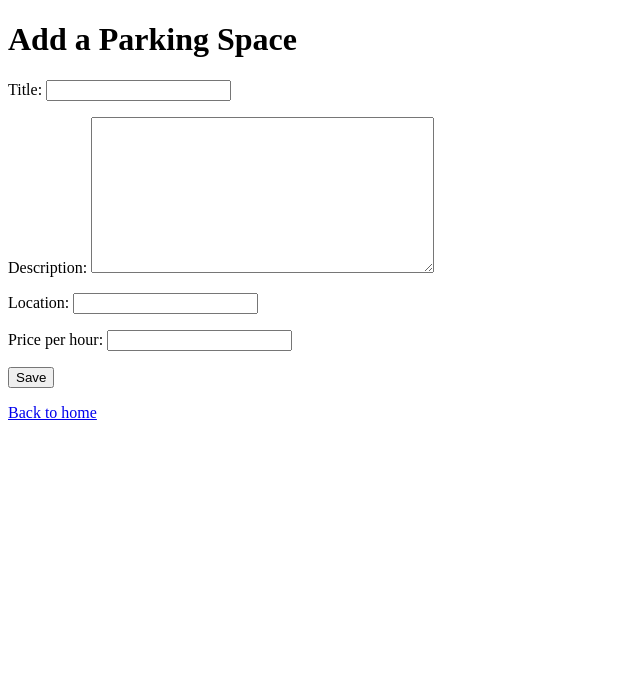
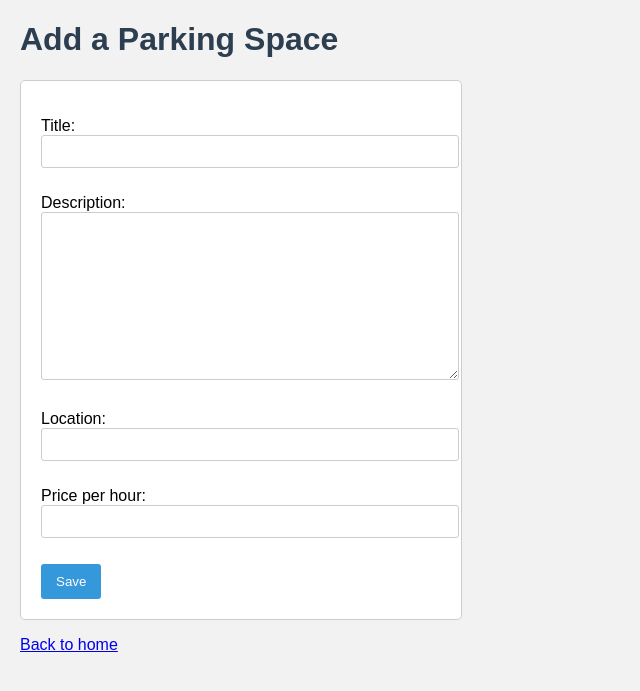
Before and after one commit to BorisKonov/cityparkr_app, a Django app: page /add/ in a window 1280 px wide. Shown: the top 691 px of the page, without its empty margins (0-640 px from the left). Run offline with Django 5.2, Linux system fonts and the light colour scheme; the visitor is signed in with stand-in values (Sample User, id 1).

Commit message:
Add basic CSS for homepage and form

```diff
--- /dev/null
+++ b/marketplace/static/marketplace/style.css
@@ -0,0 +1,51 @@
+body {
+    font-family: Arial, sans-serif;
+    background-color: #f2f2f2;
+    margin: 20px;
+}
+
+h1 {
+    color: #2c3e50;
+}
+
+ul {
+    list-style-type: none;
+    padding: 0;
+}
+
+li {
+    background-color: #fff;
+    border: 1px solid #ccc;
+    margin-bottom: 10px;
+    padding: 15px;
+    border-radius: 5px;
+}
+
+form {
+    background-color: #fff;
+    padding: 20px;
+    border-radius: 5px;
+    border: 1px solid #ccc;
+    max-width: 400px;
+}
+
+input, textarea {
+    width: 100%;
+    padding: 8px;
+    margin-bottom: 10px;
+    border-radius: 3px;
+    border: 1px solid #ccc;
+}
+
+button {
+    background-color: #3498db;
+    color: white;
+    padding: 10px 15px;
+    border: none;
+    border-radius: 3px;
+    cursor: pointer;
+}
+
+button:hover {
+    background-color: #2980b9;
+}
--- a/marketplace/templates/marketplace/add_parking_space.html
+++ b/marketplace/templates/marketplace/add_parking_space.html
@@ -1,6 +1,8 @@
 <!DOCTYPE html>
 <html>
 <head>
+    {% load static %}
+    <link rel="stylesheet" type="text/css" href="{% static 'marketplace/style.css' %}">
     <title>Add Parking Space</title>
 </head>
 <body>
--- a/marketplace/templates/marketplace/home.html
+++ b/marketplace/templates/marketplace/home.html
@@ -1,6 +1,8 @@
 <!DOCTYPE html>
 <html>
 <head>
+    {% load static %}
+    <link rel="stylesheet" type="text/css" href="{% static 'marketplace/style.css' %}">
     <title>CityParkr</title>
 </head>
 <body>
```
